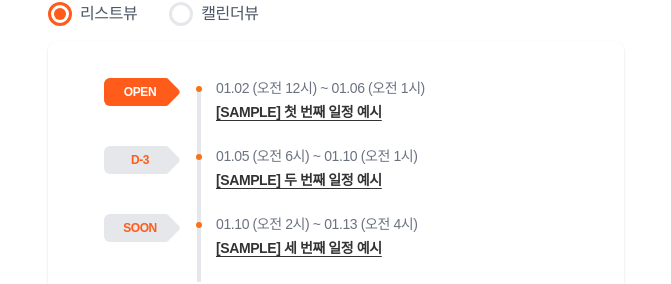
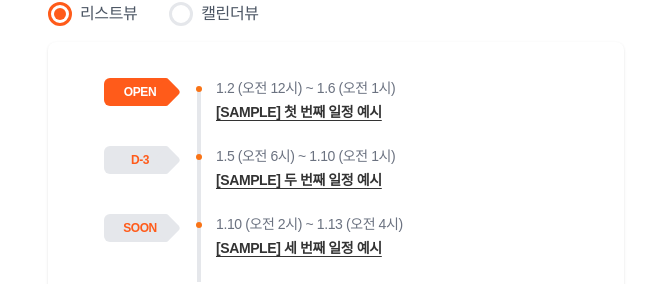
Before and after one commit to Mt-NextJs/linkle, a Next.js app: page /admin/calendar in a window 1280 px wide. Shown: the part 440-724 px from the top of the page, without its empty margins (304-975 px from the left). Built offline with nearby package versions, Linux system fonts and the light colour scheme.

Commit message:
🐛[Fix] ListView 컴포넌트 시간 표시 오류 수정 #192

```diff
--- a/src/app/admin/(block)/calendar/components/list-view.tsx
+++ b/src/app/admin/(block)/calendar/components/list-view.tsx
@@ -7,9 +7,9 @@ interface ListViewProps {
 
 const formatDate = (dateString: string) => {
   const date = new Date(dateString);
-  const month = String(date.getMonth() + 1).padStart(2, "0");
-  const day = String(date.getDate()).padStart(2, "0");
-  const hour = date.getHours();
+  const month = date.getUTCMonth() + 1;
+  const day = date.getUTCDate();
+  const hour = date.getUTCHours();
   const ampm = hour >= 12 ? "오후" : "오전";
   const hour12 = hour % 12 || 12;
   return `${month}.${day} (${ampm} ${hour12}시)`;
```
